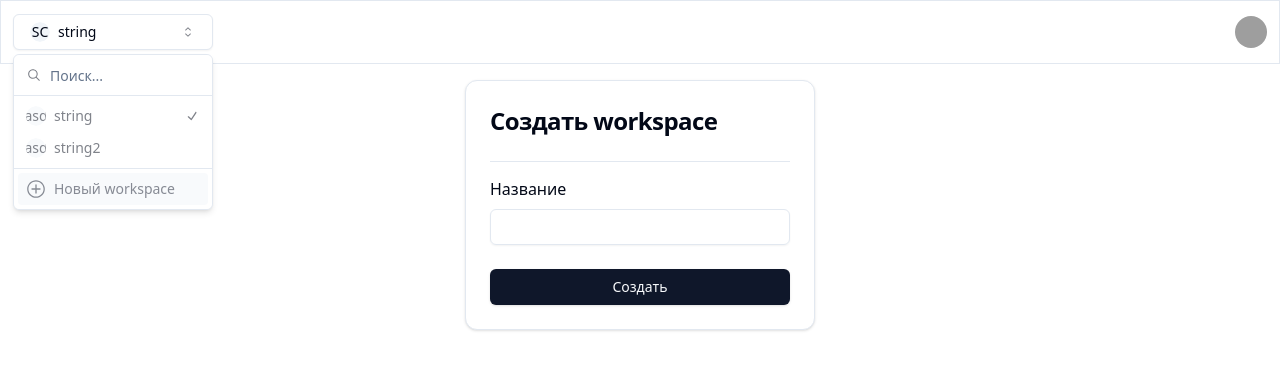
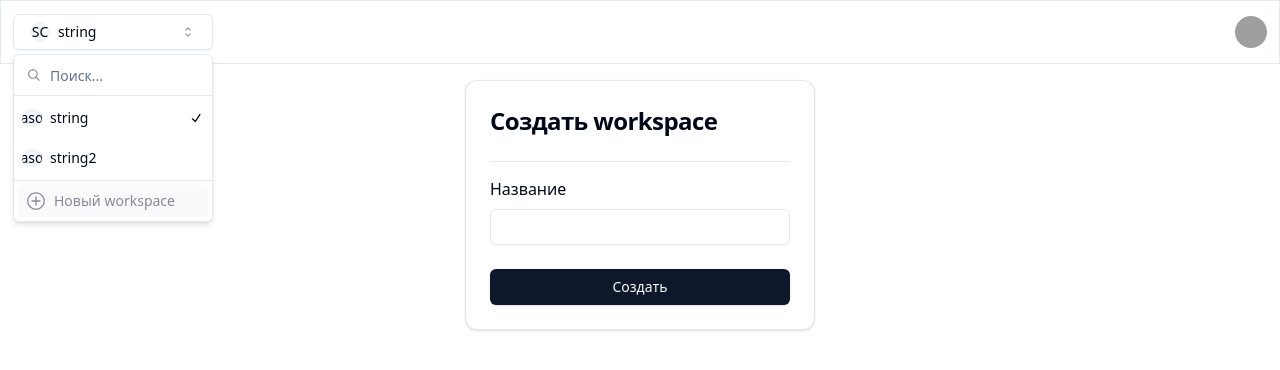
Before and after one commit to dreamonovich/SMM-Service, a React (Vite) app in the folder frontend/: page / in a window 1280 px wide. Both pictures are taken after a click on the button "Выбор workspace". Shown: the top 370 px of the page. Built offline with nearby package versions, Linux system fonts and the light colour scheme; no server answers; grey boxes are pictures that could not be loaded.

Commit message:
fix: workspace select

```diff
--- a/frontend/src/widgets/header/ui/workspace-switcher.tsx
+++ b/frontend/src/widgets/header/ui/workspace-switcher.tsx
@@ -81,18 +81,18 @@ export const WorkspaceSwitcher = () => {
             <CommandList>
               <CommandInput placeholder="Поиск..." />
               <CommandEmpty>Ничего не найдено.</CommandEmpty>
-              <CommandGroup>
+              <div className="flex flex-col gap-1 px-2 py-1">
                 {workspaces.map((workspace) => (
-                  <CommandItem
+                  <div
                     key={workspace.id}
                     onClick={(value) => {
                       console.log(value);
                       setSelectedWorkspace(workspace);
                       setOpen(false);
                     }}
-                    className="text-sm z-50"
+                    className="text-sm flex items-center rounded-lg pt-2 hover:bg-gray-100"
                   >
-                    <Avatar className="mr-2 h-5 w-5">
+                    <Avatar className="mr-2 h-5 w-5 mb-2">
                       <AvatarImage
                         src={``}
                         alt={workspace.label}
@@ -100,18 +100,18 @@ export const WorkspaceSwitcher = () => {
                       />
                       <AvatarFallback>asd</AvatarFallback>
                     </Avatar>
-                    {workspace.label}
+                    <span className="pb-2 ">{workspace.label}</span>
                     <CheckIcon
                       className={cn(
-                        "ml-auto h-4 w-4",
+                        "ml-auto h-4 w-4 mb-2",
                         selectedWorkspace?.id === workspace.id
                           ? "opacity-100"
                           : "opacity-0"
                       )}
                     />
-                  </CommandItem>
+                  </div>
                 ))}
-              </CommandGroup>
+              </div>
             </CommandList>
             <CommandSeparator />
             <CommandList>
```
